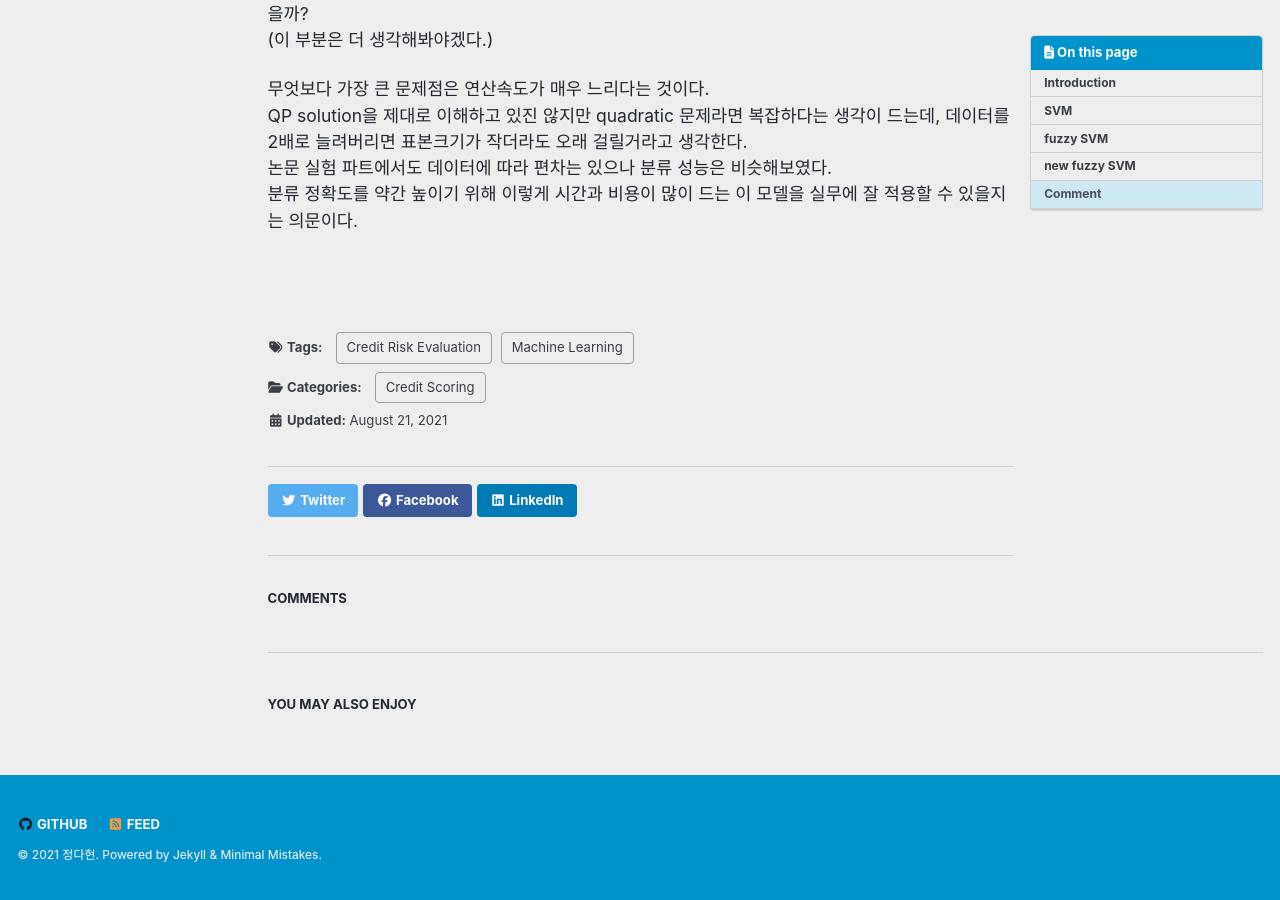
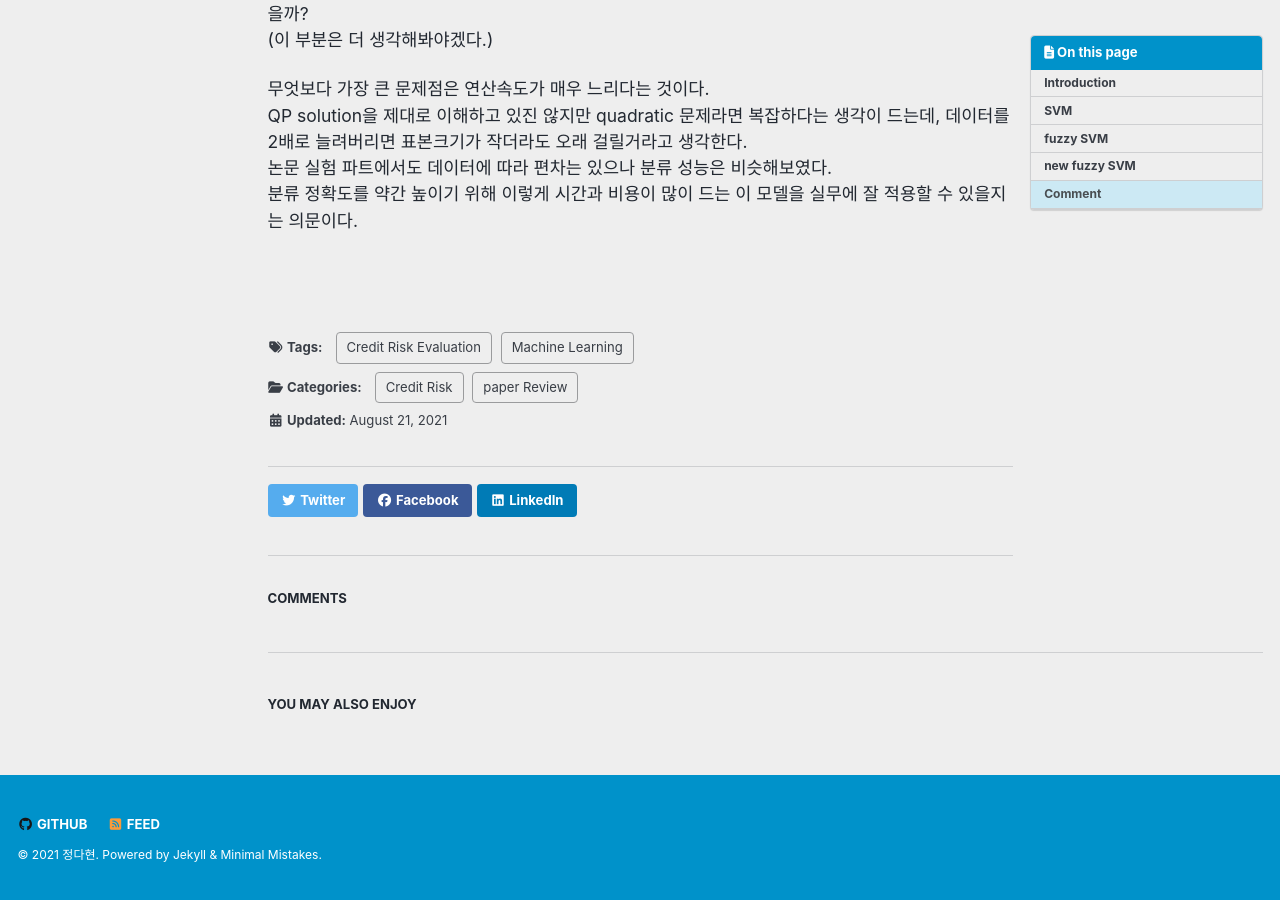
Before and after one commit to da-hyun-jeong/da-hyun-jeong.github.io, a Jekyll site: the page built from _posts/2021-07-11-test.md, in a window 1280 px wide and 900 px high, scrolled down 10405 px. Built offline with Jekyll 4.4.1, drawn with Linux system fonts in a browser that asks for light colours; cached includes are drawn as plain includes; nearby versions of some CDN libraries; formulas are drawn with MathJax 3; comment, search, counter and statistics services are not loaded.

Commit message:
Update 2021-07-11-test.md

```diff
--- a/_posts/2021-07-11-test.md
+++ b/_posts/2021-07-11-test.md
@@ -8,7 +8,8 @@ author_profile: false
 
 date: 2021-08-20 19:40:00 -0000
 categories:
-  - Credit Scoring
+  - Credit Risk
+  - paper Review
 tags:
   - Credit Risk Evaluation
   - Machine Learning
```
